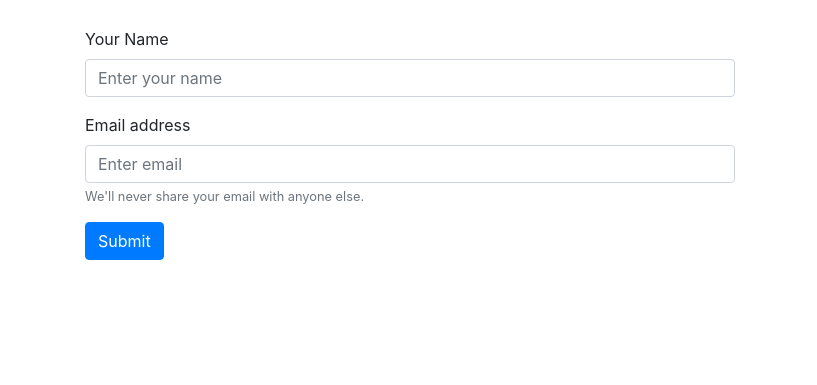
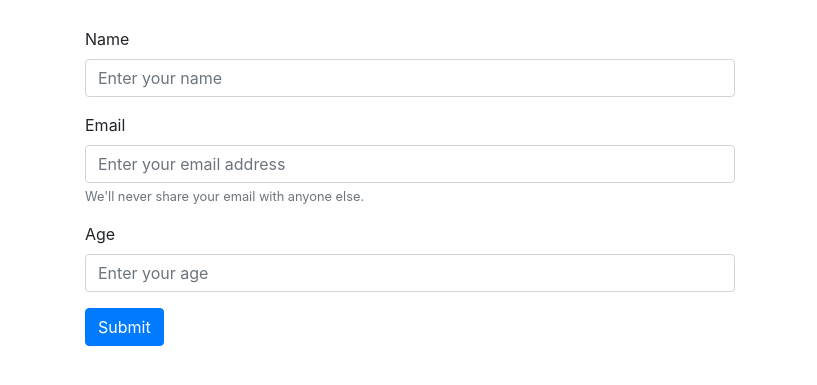
Before and after one commit to deweis/fcc-surveyForm, a plain HTML site: page index.html in a window 1280 px wide. Shown: the part 189-574 px from the top of the page, without its empty margins (230-1047 px from the left). Drawn offline with nearby package versions, Linux system fonts and the light colour scheme.

Commit message:
Add user stories #8 and #9
- #8: If I enter non-numbers in the number input, I will see an HTML5
validation error.
- #9: If I enter numbers outside the range of the number input, I will
see an HTML5 validation error.
- Remove arrows from the number input

```diff
--- a/index.html
+++ b/index.html
@@ -17,13 +17,17 @@
       <main>
         <form id="survey-form" action="">
           <div class="form-group">
-            <label for="name">Your Name</label>
+            <label for="name">Name</label>
             <input type="text" class="form-control" id="name" placeholder="Enter your name">
           </div>
           <div class="form-group">
-            <label for="email">Email address</label>
-            <input type="email" class="form-control" id="email" aria-describedby="emailHelp" placeholder="Enter email">
+            <label for="email">Email</label>
+            <input type="email" class="form-control" id="email" aria-describedby="emailHelp" placeholder="Enter your email address">
             <small id="emailHelp" class="form-text text-muted">We'll never share your email with anyone else.</small>
+          </div>
+          <div class="form-group">
+            <label for="number">Age</label>
+            <input type="number" class="form-control" id="number" placeholder="Enter your age" min="18" max="99">
           </div>
           <button type="submit" class="btn btn-primary">Submit</button>
         </form>
--- a/styles.css
+++ b/styles.css
@@ -1,26 +1,32 @@
 header {
   text-align: center;
 }
-
 h1 {
   font-size: 5vmax;
 }
-
 p {
   font-size: 2vmax;
 }
-
 .container-fluid {
   padding-top: 3vmin;
 }
-
+/** Remove arrows from the number input
+* --> http://www.fix-css.com/2015/04/disable-input-number-field-arrows-from-css/
+*/
+input[type=number] {
+    -moz-appearance:textfield;
+}
+input[type=number]::-webkit-inner-spin-button,
+input[type=number]::-webkit-outer-spin-button {
+    -webkit-appearance: none;
+    margin: 0;
+}
 @media (min-width: 650px) {
   main {
       margin: 30px auto;
       width: 650px;
     }
 }
-
 @media (min-width: 850px) {
   .container-fluid {
     width: 850px;
```
